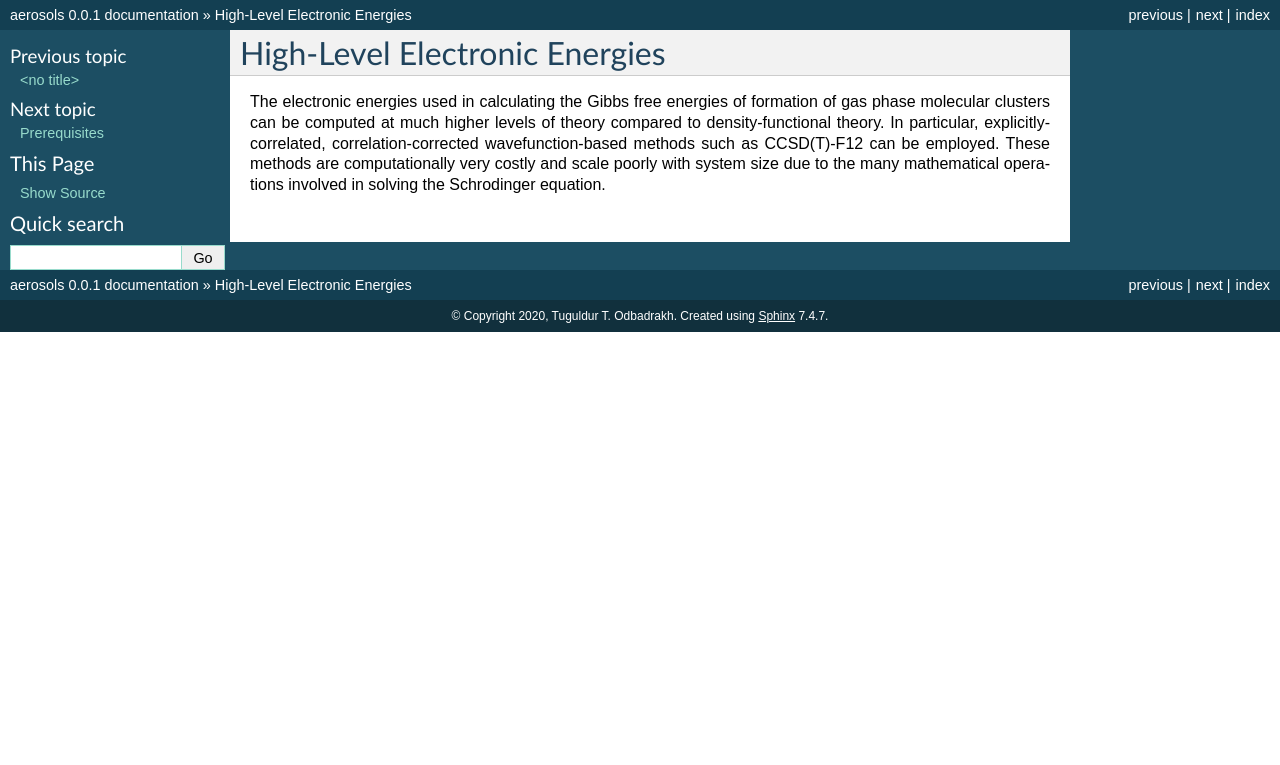
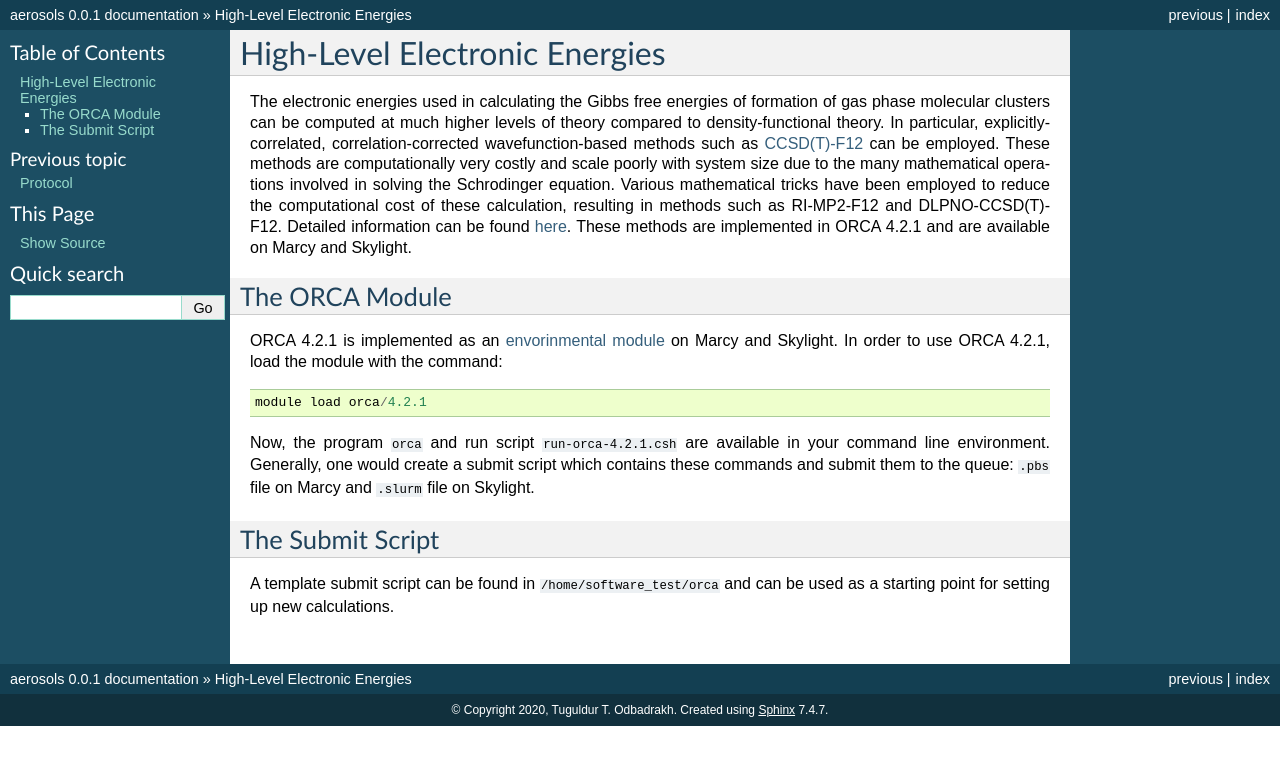
Before and after one commit to todbadrakh/aerosols, a Sphinx documentation site: the page built from docs/electronic-structure.rst, in a window 1280 px wide. Shown: the top 765 px of the page. Built offline with Sphinx 7.4.7, drawn with Linux system fonts in a browser that asks for light colours.

Commit message:
adding orca docs

```diff
--- a/docs/electronic-structure.rst
+++ b/docs/electronic-structure.rst
@@ -5,6 +5,28 @@
 The electronic energies used in calculating the Gibbs free energies of formation of gas
 phase molecular clusters can be computed at much higher levels of theory compared to
 density-functional theory. In particular, explicitly-correlated, correlation-corrected
-wavefunction-based methods such as CCSD(T)-F12 can be employed. These methods are
-computationally very costly and scale poorly with system size due to the many mathematical
-operations involved in solving the Schrodinger equation.
+wavefunction-based methods such as
+`CCSD(T)-F12 <https://pubs.rsc.org/en/content/articlelanding/2008/CP/b803704n#!divAbstract>`_
+can be employed. These methods are computationally very costly and scale poorly with system
+size due to the many mathematical operations involved in solving the Schrodinger equation.
+Various mathematical tricks have been employed to reduce the computational cost of these
+calculation, resulting in methods such as RI-MP2-F12 and DLPNO-CCSD(T)-F12. Detailed
+information can be found
+`here <https://pubs-rsc-org.libproxy.furman.edu/en/content/articlelanding/2008/CP/b808067b#!divAbstract>`_.
+These methods are implemented in ORCA 4.2.1 and are available on Marcy and Skylight.
+
+The ORCA Module
+===============
+ORCA 4.2.1 is implemented as an `envorinmental module <http://modules.sourceforge.net/>`_
+on Marcy and Skylight. In order to use ORCA 4.2.1, load the module with the command::
+
+    module load orca/4.2.1
+
+Now, the program ``orca`` and run script ``run-orca-4.2.1.csh`` are available in your
+command line environment. Generally, one would create a submit script which contains these
+commands and submit them to the queue: ``.pbs`` file on Marcy and ``.slurm`` file on Skylight.
+
+The Submit Script
+=================
+A template submit script can be found in ``/home/software_test/orca`` and can be used
+as a starting point for setting up new calculations.
```
Also changed, not shown: docs/index.rst (+4 -3 lines).
